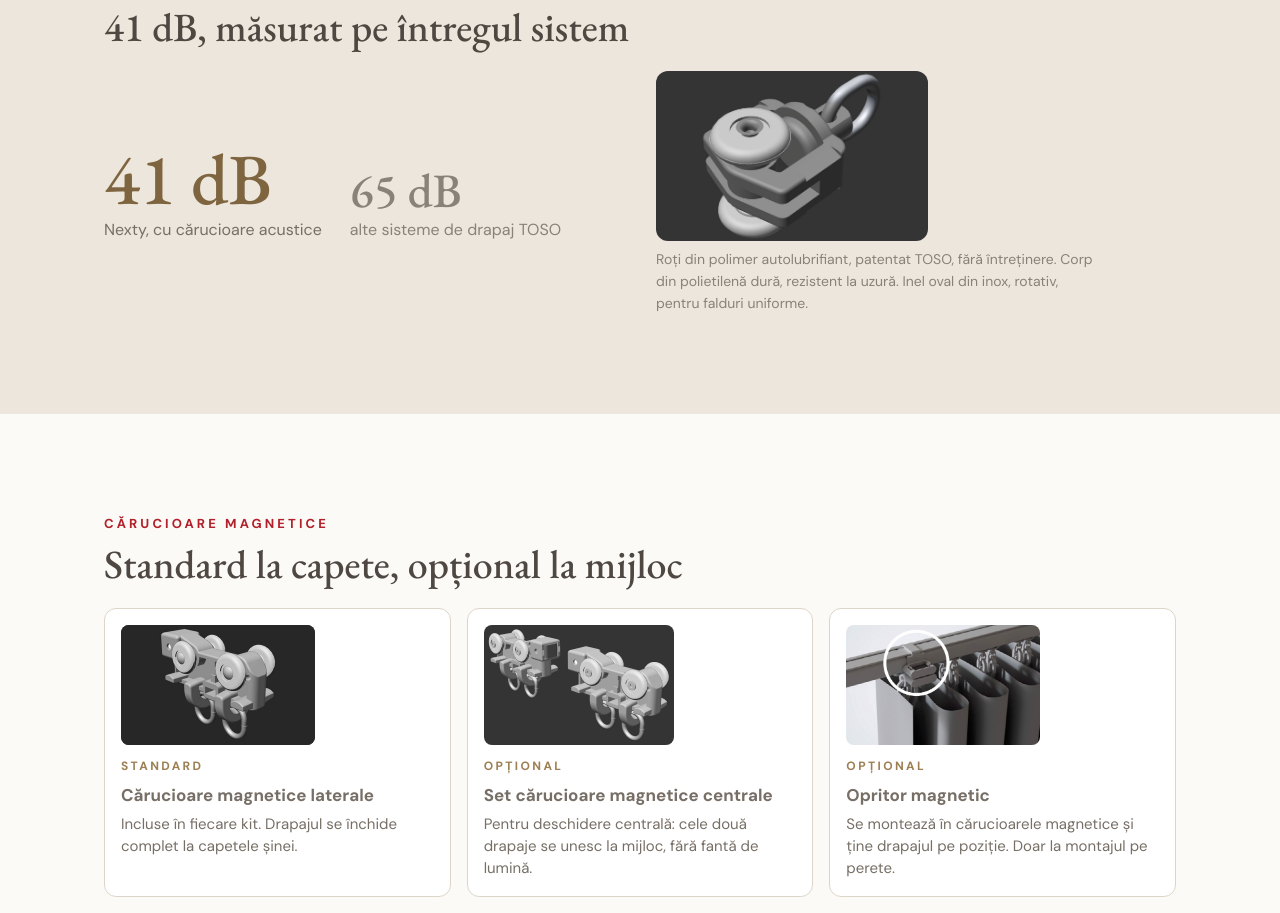
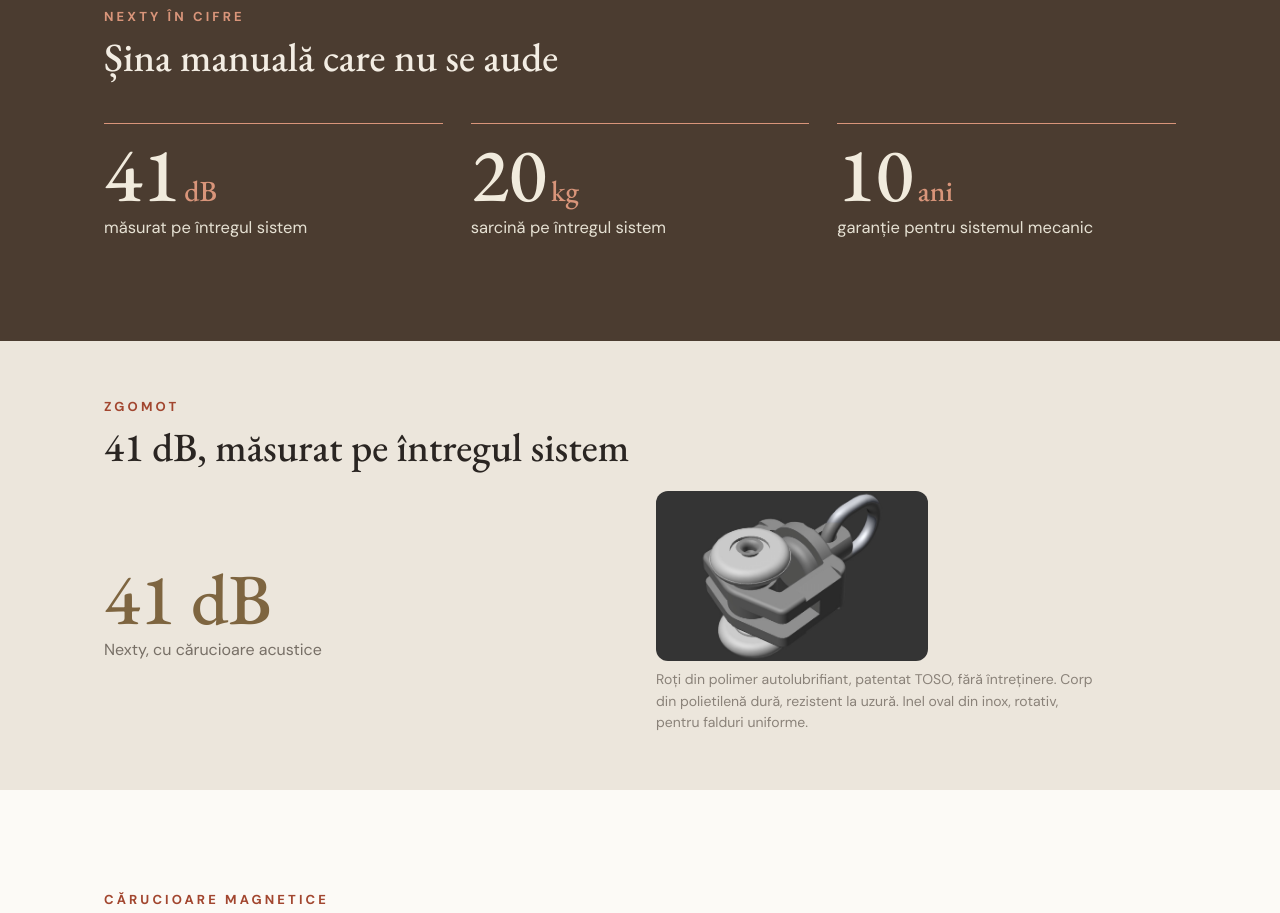
Before and after one commit to vladdiaconescu60/sistemica-site, a plain HTML site: page nexty/index.html in a window 1280 px wide. Shown: the part 1333-2246 px from the top of the page. Drawn offline with nearby package versions, Linux system fonts and the light colour scheme.

Commit message:
Nexty aligned with materiale/sistemica-02-nexty.pdf: 'Nexty în cifre' section, lead, specs rows, 65 dB comparison removed, page colours
Co-Authored-By: Claude Fable 5.2 <noreply@anthropic.com>
Claude-Session: https://claude.ai/code/session_01LqPUDd86BVm4XHU3bDVZCJ

```diff
--- a/nexty/index.html
+++ b/nexty/index.html
@@ -8,7 +8,7 @@
 <link rel="stylesheet" href="https://fonts.googleapis.com/css2?family=EB+Garamond:ital,wght@0,400..700;1,400..700&family=DM+Sans:wght@400;500;700&display=swap">
 <link rel="stylesheet" href="../site.css?v=20261103a">
 </head>
-<body class="compact">
+<body class="compact pdfpal">
 <header class="top"><div class="wrap">
   <a class="brand" href="../"><b>SISTEMICA</b><span>MOTION <i></i></span><small>distribuitor exclusiv TOSO Japonia în România</small></a>
   <nav class="nav">
@@ -19,7 +19,7 @@
 <section class="sketchhead"><div class="wrap">
   <p class="eyebrow">Nexty · șină manuală</p>
   <h1>Nexty</h1>
-  <p class="lead">Șina care nu se aude: 41 dB pe întregul sistem.</p>
+  <p class="lead">Șina care nu se aude: 41 dB pe întregul sistem.<br>Inteligență mecanică japoneză.</p>
 </div></section>
 
 <section class="sec sketchsec"><div class="wrap">
@@ -265,13 +265,22 @@
   </ul>
 </div></section>
 
-<section class="sec alt"><div class="wrap">
+<section class="sec cifre"><div class="wrap">
+  <p class="eyebrow">Nexty în cifre</p>
+  <h2>Șina manuală care nu se aude</h2>
+  <div class="statcols">
+    <div><b>41<small>dB</small></b><span>măsurat pe întregul sistem</span></div>
+    <div><b>20<small>kg</small></b><span>sarcină pe întregul sistem</span></div>
+    <div><b>10<small>ani</small></b><span>garanție pentru sistemul mecanic</span></div>
+  </div>
+</div></section>
+
+<section class="sec alt pad56"><div class="wrap">
   <p class="eyebrow">Zgomot</p>
   <h2>41 dB, măsurat pe întregul sistem</h2>
   <div class="split">
     <div class="bignum">
       <div><b>41 dB</b><span>Nexty, cu cărucioare acustice</span></div>
-      <div><b style="font-size:64px;color:var(--muted)">65 dB</b><span style="color:var(--muted)">alte sisteme de drapaj TOSO</span></div>
     </div>
     <div class="figure">
       <img src="../img/carucior-acustic.jpg" alt="Căruciorul acustic Nexty: roți din polimer, corp din polietilenă, inel oval din inox">
@@ -301,7 +310,8 @@
       <tr><th>Lungimi</th><td>De la 140 la 600 cm, în trepte de 20 cm</td></tr>
       <tr><th>Montaj</th><td>Tavan, cu suporturi incluse · perete, cu suporturi simple sau duble (13 cm)</td></tr>
       <tr><th>Smart Wave</th><td>Compatibilă: bandă Pitch Keep în șină, cărucioare la 60 mm</td></tr>
-      <tr><th>Motorizare</th><td>Aceleași suporturi ca COMO 20: trecerea la motor nu cere prinderi noi</td></tr>
+      <tr><th>Acționare</th><td>Manuală</td></tr>
+      <tr><th>Suporturi</th><td>Aceleași suporturi de fixare ca COMO 20</td></tr>
       <tr><th>Garanție</th><td>10 ani pentru sistemul mecanic</td></tr>
     </table>
   </div>
--- a/site.css
+++ b/site.css
@@ -362,11 +362,24 @@ body { display: flex; flex-direction: column; min-height: 100vh; }
 /* --- every block between header and footer: 100px top and bottom --- */
 body > section:not(.site-foot) { padding-top: 100px !important; padding-bottom: 100px !important; }
 
-/* Pagina principală după materiale/sistemica-01-acasa.pdf (2026-11-16): culori și spațiere doar pe homepage */
-.home .eyebrow { color: #A2462F; }
-.home .homehero h1, .home .sec .wrap > h2 { color: #2A2522; }
-.home .card .more { color: #A2462F; }
-.home .card h3, .home .rule-cols h3 { color: #3A342F; }
-.home .rule-cols > div { border-top: 2px solid #9C7F52; }
+/* Pagini aliniate cu PDF-urile din materiale/ (01-acasa, 02-nexty): culori doar pe paginile cu clasa pdfpal */
+.pdfpal .eyebrow { color: #A2462F; }
+.pdfpal .homehero h1, .pdfpal .sec .wrap > h2 { color: #2A2522; }
+.pdfpal .card .more { color: #A2462F; }
+.pdfpal .card h3, .pdfpal .rule-cols h3 { color: #3A342F; }
+.pdfpal .rule-cols > div { border-top-color: #9C7F52; }
+.home .rule-cols > div { border-top-width: 2px; }
 body.home > section.homehero { padding-bottom: 0 !important; }
 body.home > section.homehero + .sec { padding-top: 64px !important; }
+/* Secțiunea „în cifre” pe fond maro închis (02-nexty) */
+.sec.cifre { background: #4B3C30; color: #E6E1D3; }
+body .sec.cifre .eyebrow { color: #D9957A; }
+body .sec.cifre .wrap > h2 { color: #F3EDE3; }
+.statcols { display: grid; grid-template-columns: repeat(3, minmax(0, 1fr)); gap: 28px; margin-top: 44px; }
+.statcols > div { border-top: 1px solid #D9957A; display: flex; flex-direction: column; }
+.statcols b { font-family: var(--display); font-weight: 500; font-size: clamp(56px, 6vw, 84px); line-height: 1.31; color: #F1EBDD; }
+.statcols b small { font-size: .38em; color: #D9957A; margin-left: 4px; }
+.statcols span { font-size: 16.5px; color: #E6E1D3; margin-top: -9px; }
+@media (max-width: 640px) { .statcols { grid-template-columns: 1fr; } }
+.pdfpal.compact .figure img { max-width: 272px; aspect-ratio: 16 / 10; }
+body.pdfpal > section.pad56 { padding-top: 56px !important; padding-bottom: 56px !important; } /* ca în 02-nexty.pdf */
```
Also changed, not shown: index.html (+1 -1 lines).
